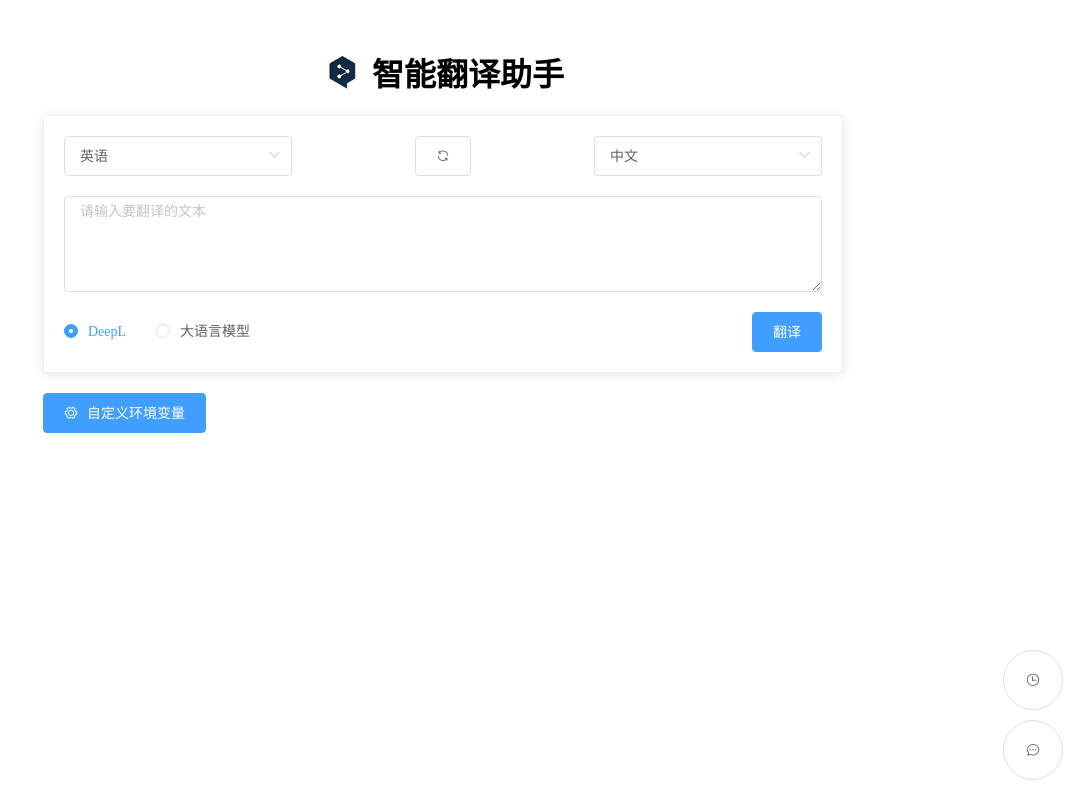
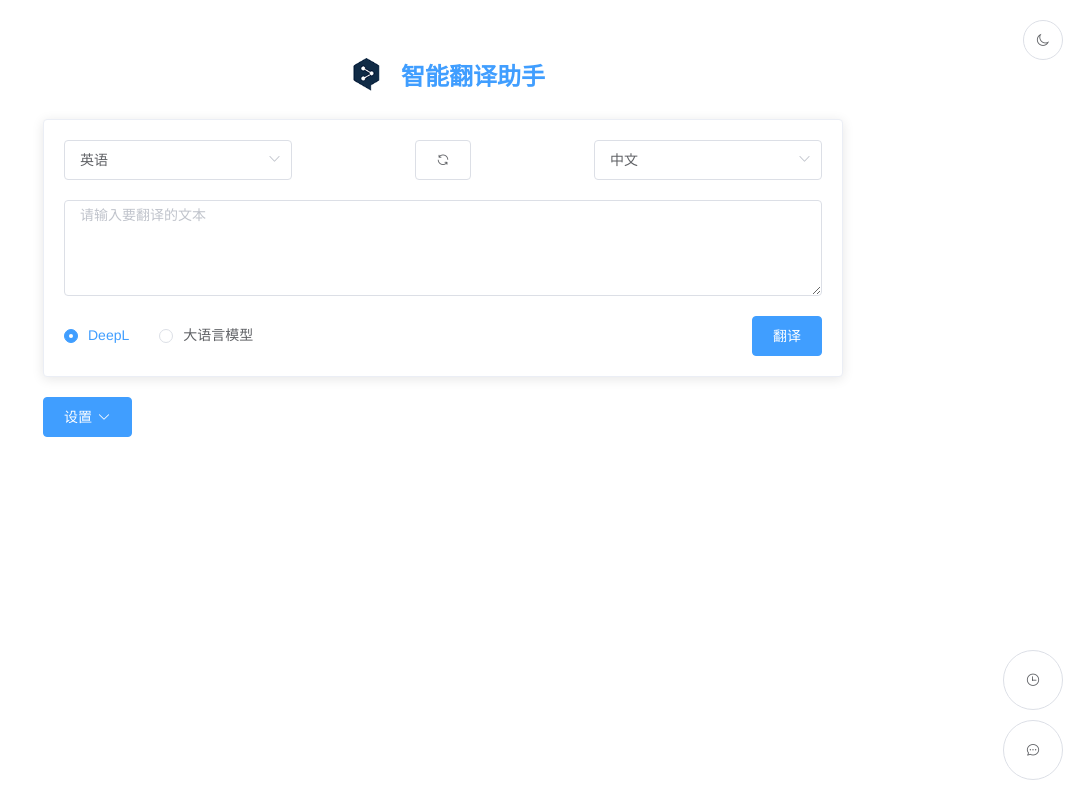
Before and after one commit to zhanghxiao/smart-translater, a Vue app: page / in a window 1280 px wide. Shown: the whole page, without its empty margins (197-1280 px from the left). Built offline with nearby package versions, Linux system fonts and the light colour scheme.

Commit message:
结合大佬的habacat大佬的办法，解决请求地址和key泄露的问题，并加个dark模式

```diff
--- a/src/App.vue
+++ b/src/App.vue
@@ -1,29 +1,143 @@
 <template>
-  <div id="app">
+  <div id="app" :class="{ 'dark-mode': isDarkMode }">
     <HomeView />
-    <SettingsDialog :visible.sync="showSettings" @settings-updated="updateSettings" />
+    <el-button
+      class="theme-toggle"
+      :icon="isDarkMode ? 'el-icon-sunny' : 'el-icon-moon'"
+      circle
+      @click="toggleTheme"
+    ></el-button>
   </div>
 </template>
 
 <script>
 import HomeView from './views/HomeView.vue'
-import SettingsDialog from './components/SettingsDialog.vue'
 
 export default {
   name: 'App',
   components: {
-    HomeView,
-    SettingsDialog
+    HomeView
   },
   data() {
     return {
-      showSettings: false
+      isDarkMode: false
     }
   },
+  created() {
+    const savedTheme = localStorage.getItem('theme');
+    if (savedTheme) {
+      this.isDarkMode = savedTheme === 'dark';
+    } else {
+      this.isDarkMode = window.matchMedia && window.matchMedia('(prefers-color-scheme: dark)').matches;
+    }
+    this.applyTheme();
+  },
   methods: {
-    updateSettings(newSettings) {
-      this.$root.$data.env = newSettings;
+    toggleTheme() {
+      this.isDarkMode = !this.isDarkMode;
+      this.applyTheme();
+      localStorage.setItem('theme', this.isDarkMode ? 'dark' : 'light');
+    },
+    applyTheme() {
+      document.body.classList.toggle('dark-mode', this.isDarkMode);
     }
   }
 }
 </script>
+
+<style>
+#app {
+  font-family: Avenir, Helvetica, Arial, sans-serif;
+  -webkit-font-smoothing: antialiased;
+  -moz-osx-font-smoothing: grayscale;
+  text-align: center;
+  color: #2c3e50;
+  transition: background-color 0.3s, color 0.3s;
+}
+
+.dark-mode {
+  background-color: #1a1a1a;
+  color: #e0e0e0;
+}
+
+.theme-toggle {
+  position: fixed;
+  top: 20px;
+  right: 20px;
+  z-index: 1000;
+}
+
+.dark-mode .theme-toggle {
+  background-color: #333;
+  border-color: #555;
+  color: #e0e0e0;
+}
+
+/* Dark mode styles for Element UI components */
+.dark-mode .el-button:not(.el-button--primary) {
+  background-color: #2c2c2c;
+  border-color: #4a4a4a;
+  color: #e0e0e0;
+}
+
+.dark-mode .el-input__inner,
+.dark-mode .el-textarea__inner {
+  background-color: #2c2c2c;
+  border-color: #4a4a4a;
+  color: #e0e0e0;
+}
+
+.dark-mode .el-select-dropdown,
+.dark-mode .el-dropdown-menu {
+  background-color: #2c2c2c;
+  border-color: #4a4a4a;
+}
+
+.dark-mode .el-select-dropdown__item,
+.dark-mode .el-dropdown-menu__item {
+  color: #e0e0e0;
+}
+
+.dark-mode .el-select-dropdown__item.hover,
+.dark-mode .el-select-dropdown__item:hover,
+.dark-mode .el-dropdown-menu__item:hover {
+  background-color: #3a3a3a;
+}
+
+.dark-mode .el-card {
+  background-color: #2c2c2c;
+  border-color: #4a4a4a;
+  color: #e0e0e0;
+}
+
+.dark-mode .el-dialog,
+.dark-mode .el-drawer {
+  background-color: #2c2c2c;
+  border-color: #4a4a4a;
+}
+
+.dark-mode .el-dialog__title,
+.dark-mode .el-drawer__header {
+  color: #e0e0e0;
+}
+
+.dark-mode .el-tabs__item {
+  color: #b0b0b0;
+}
+
+.dark-mode .el-tabs__item.is-active {
+  color: #409EFF;
+}
+
+.dark-mode .el-tabs__nav-wrap::after {
+  background-color: #4a4a4a;
+}
+
+.dark-mode .el-dialog__body {
+  color: #e0e0e0;
+}
+
+.dark-mode .el-form-item__label {
+  color: #e0e0e0;
+}
+</style>
--- a/src/components/ChatDialog.vue
+++ b/src/components/ChatDialog.vue
@@ -38,6 +38,7 @@
     </el-dialog>
   </div>
 </template>
+
 
 <script>
 import MarkdownRenderer from '@/components/MarkdownRenderer.vue';
@@ -212,7 +213,6 @@ export default {
       }
     }
 </script>
-
 <style scoped>
 .chat-dialog {
   position: fixed;
@@ -282,18 +282,18 @@ export default {
 }
 
 .content {
-  padding: 4px 12px; /* 减小上下内边距 */
+  padding: 4px 12px;
   border-radius: 8px;
   max-width: 70%;
   word-wrap: break-word;
 }
 
 .content :first-child {
-  margin-top: 2px; /* 减小第一个子元素的上边距 */
+  margin-top: 2px;
 }
 
 .content :last-child {
-  margin-bottom: 2px; /* 减小最后一个子元素的下边距 */
+  margin-bottom: 2px;
 }
 
 .user .content {
@@ -313,4 +313,30 @@ export default {
   background-color: #fff;
   border-top: 1px solid #e4e7ed;
 }
+
+.dark-mode .chat-header {
+  background-color: #2c2c2c;
+  border-bottom-color: #4a4a4a;
+}
+
+.dark-mode .chat-body {
+  background-color: #1a1a1a;
+}
+
+.dark-mode .input-container {
+  background-color: #2c2c2c;
+  border-top-color: #4a4a4a;
+}
+
+.dark-mode .el-input__inner {
+  background-color: #333;
+  border-color: #555;
+  color: #e0e0e0;
+}
+
+.dark-mode .el-button {
+  background-color: #444;
+  border-color: #555;
+  color: #e0e0e0;
+}
 </style>
--- a/src/components/SettingsDialog.vue
+++ b/src/components/SettingsDialog.vue
@@ -1,6 +1,6 @@
 <template>
-  <el-dialog title="自定义环境变量" :visible.sync="dialogVisible" width="50%">
-    <el-form :model="settings" label-width="120px">
+  <el-dialog title="环境变量设置" :visible.sync="dialogVisible" width="90%" custom-class="settings-dialog">
+    <el-form :model="settings" label-width="120px" size="small">
       <el-form-item label="API 基础URL">
         <el-input v-model="settings.VUE_APP_API_BASE_URL" placeholder="请输入 API 基础URL"></el-input>
       </el-form-item>
@@ -18,8 +18,8 @@
       </el-form-item>
     </el-form>
     <span slot="footer" class="dialog-footer">
-      <el-button @click="resetSettings">重置</el-button>
-      <el-button type="primary" @click="saveSettings">保存</el-button>
+      <el-button @click="resetSettings" size="small">重置</el-button>
+      <el-button type="primary" @click="saveSettings" size="small">保存</el-button>
     </span>
   </el-dialog>
 </template>
@@ -69,3 +69,30 @@ export default {
   },
 };
 </script>
+
+<style>
+.settings-dialog .el-dialog__body {
+  padding-top: 10px;
+}
+
+.settings-dialog .el-form-item {
+  margin-bottom: 15px;
+}
+
+@media (max-width: 600px) {
+  .settings-dialog .el-dialog {
+    width: 90% !important;
+  }
+
+  .settings-dialog .el-form-item__label {
+    float: none;
+    display: block;
+    text-align: left;
+    padding: 0 0 5px;
+  }
+
+  .settings-dialog .el-form-item__content {
+    margin-left: 0 !important;
+  }
+}
+</style>
--- a/src/components/TranslationCard.vue
+++ b/src/components/TranslationCard.vue
@@ -1,5 +1,5 @@
 <template>
-  <el-card class="translation-card">
+  <el-card class="translation-card" :class="{ 'dark-mode': isDarkMode }">
     <div class="language-selector">
       <el-select v-model="sourceLang" placeholder="源语言">
         <el-option
@@ -90,11 +90,13 @@ export default {
       alternatives: [],
       translationSource: 'deepl',
       models: [],
-      selectedModel: ''
+      selectedModel: '',
+      isDarkMode: false,
     }
   },
   created() {
     this.loadSettings();
+	this.isDarkMode = document.body.classList.contains('dark-mode');
   },
   methods: {
     loadSettings() {
@@ -180,25 +182,41 @@ export default {
     },
     async speakText(text) {
       try {
-      const response = await fetch(`/api/speakText?t=${encodeURIComponent(text)}&v=zh-CN-XiaoxiaoMultilingualNeural&r=12&p=0&o=audio-24khz-48kbitrate-mono-mp3`, {
-        method: 'GET'
+        const ttsResponse = await fetch(`${this.getEnvVar('VUE_APP_TTS_API_URL')}/v1/audio/speech`, {
+          method: 'POST',
+          headers: {
+            'Content-Type': 'application/json'
+          },
+          body: JSON.stringify({
+            model: this.getTTSModel(),
+            input: text,
+            voice: 'pitch:0.1|rate:0.2'
+          })
         });
 
-      if (!response.ok) {
+        if (!ttsResponse.ok) {
           throw new Error('TTS failed');
         }
 
-      const audioBlob = await response.blob();
+        const audioBlob = await ttsResponse.blob();
         const audioUrl = URL.createObjectURL(audioBlob);
         const audio = new Audio(audioUrl);
         audio.play();
-      audio.onended = () => {
-        URL.revokeObjectURL(audioUrl);
-      };
       } catch (error) {
         console.error('TTS error:', error);
         this.$message.error('语音播放失败，请稍后重试');
       }
+    },
+    getTTSModel() {
+      const langModelMap = {
+        'EN': 'en-US-JennyNeural',
+        'ZH': 'zh-TW-HsiaoChenNeural',
+        'JA': 'en-US-AvaMultilingualNeural',
+        'KO': 'en-US-AvaMultilingualNeural',
+        'FR': 'fr-FR-VivienneMultilingualNeural',
+        'DE': 'de-DE-SeraphinaMultilingualNeural'
+      };
+      return langModelMap[this.targetLang] || 'en-US-JennyNeural';
     },
     saveToHistory() {
       const history = JSON.parse(localStorage.getItem('translationHistory') || '[]');
@@ -226,6 +244,28 @@ export default {
 }
 </script>
 <style scoped>
+
+.dark-mode .el-radio__label {
+  color: #fff;
+}
+
+.dark-mode .el-radio__input.is-checked .el-radio__inner {
+  border-color: #409EFF;
+  background: #409EFF;
+}
+
+.dark-mode .el-radio__input.is-checked+.el-radio__label {
+  color: #409EFF;
+}
+
+.dark-mode .el-radio__inner {
+  background-color: #000;
+  border-color: #5a5a5a;
+}
+
+.dark-mode .el-radio__inner:hover {
+  border-color: #409EFF;
+}
 .translation-card {
   margin-bottom: 20px;
 }
--- a/src/views/HomeView.vue
+++ b/src/views/HomeView.vue
@@ -1,19 +1,21 @@
 <template>
   <div class="home">
     <h1 class="title">
-      <img src="@/assets/deep.png" alt="Logo" class="logo">
-      智能翻译助手
+      <div class="logo-container" :class="{ 'dark-mode': isDarkMode }">
+        <img src="@/assets/deep.png" alt="Logo" class="logo">
+      </div>
+      <span class="title-text">智能翻译助手</span>
     </h1>
     <TranslationCard @translation-done="onTranslationDone" :key="settingsKey" />
     <div class="settings-container">
-      <el-button
-        @click="showSettings"
-        class="settings-button"
-        type="primary"
-        icon="el-icon-setting"
-      >
-        自定义环境变量
-      </el-button>
+      <el-dropdown @command="handleCommand">
+        <el-button type="primary">
+          设置<i class="el-icon-arrow-down el-icon--right"></i>
+        </el-button>
+        <el-dropdown-menu slot="dropdown">
+          <el-dropdown-item command="showSettings">环境变量设置</el-dropdown-item>
+        </el-dropdown-menu>
+      </el-dropdown>
     </div>
     <ChatDialog :initial-message="translatedText" ref="chatDialog" :key="settingsKey" />
     <HistoryDrawer @restore-chat="onRestoreChat" />
@@ -38,8 +40,12 @@ export default {
   data() {
     return {
       translatedText: '',
-      settingsKey: 0
+      settingsKey: 0,
+      isDarkMode: false
     }
+  },
+  created() {
+    this.isDarkMode = document.body.classList.contains('dark-mode');
   },
   methods: {
     onTranslationDone(text) {
@@ -49,8 +55,10 @@ export default {
     onRestoreChat(messages) {
       this.$refs.chatDialog.restoreChat(messages);
     },
-    showSettings() {
-      this.$refs.settingsDialog.showDialog();
+    handleCommand(command) {
+      if (command === 'showSettings') {
+        this.$refs.settingsDialog.showDialog();
+      }
     },
     onSettingsUpdated() {
       this.settingsKey += 1;
@@ -60,15 +68,6 @@ export default {
 </script>
 
 <style scoped>
-.settings-container {
-  margin: 20px 0;
-  text-align: left;
-}
-
-.settings-button {
-  margin-bottom: 10px;
-}
-
 .home {
   max-width: 800px;
   margin: 0 auto;
@@ -82,10 +81,39 @@ export default {
   margin-bottom: 20px;
 }
 
+.logo-container {
+  width: 50px;
+  height: 50px;
+  display: flex;
+  align-items: center;
+  justify-content: center;
+  background-color: #fff;
+  border-radius: 8px;
+  margin-right: 10px;
+}
+
+.logo-container.dark-mode {
+  background-color: #fff;
+}
+
 .logo {
   width: 40px;
   height: 40px;
-  margin-right: 10px;
+}
+
+.title-text {
+  font-size: 24px;
+  font-weight: bold;
+  color: #409EFF;
+}
+
+.dark-mode .title-text {
+  color: #60a0ff;
+}
+
+.settings-container {
+  margin: 20px 0;
+  text-align: left;
 }
 
 @media (max-width: 600px) {
@@ -93,8 +121,13 @@ export default {
     padding: 10px;
   }
 
-  .title {
-    font-size: 1.5em;
+  .title-text {
+    font-size: 20px;
+  }
+
+  .logo-container {
+    width: 40px;
+    height: 40px;
   }
 
   .logo {
```
Lines whose indentation alone changed are shown as unchanged.
